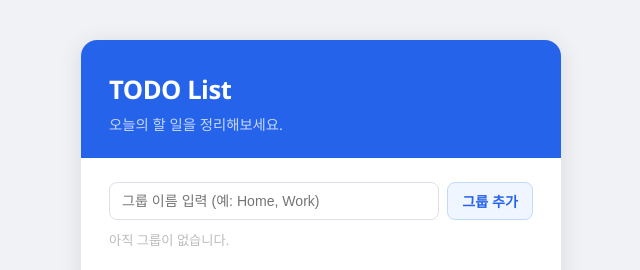
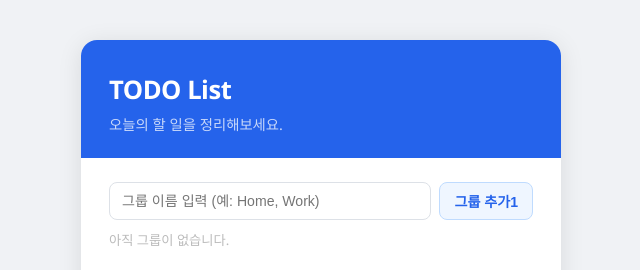
Before and after one commit to usnoeyeel/todo-list, a plain HTML site: page index.html in a window 1280 px wide. Shown: the top 270 px of the page, 319-959 px from the left. Drawn offline with Linux system fonts and the light colour scheme.

Commit message:
그룹추가숫자추가

```diff
--- a/index.html
+++ b/index.html
@@ -16,7 +16,7 @@
     <div class="group-manager">
       <div class="group-input-row">
         <input type="text" id="groupInput" placeholder="그룹 이름 입력 (예: Home, Work)" />
-        <button onclick="addGroup()">그룹 추가</button>
+        <button onclick="addGroup()">그룹 추가1</button>
       </div>
       <div id="groupChips" class="group-chips"></div>
     </div>
```
